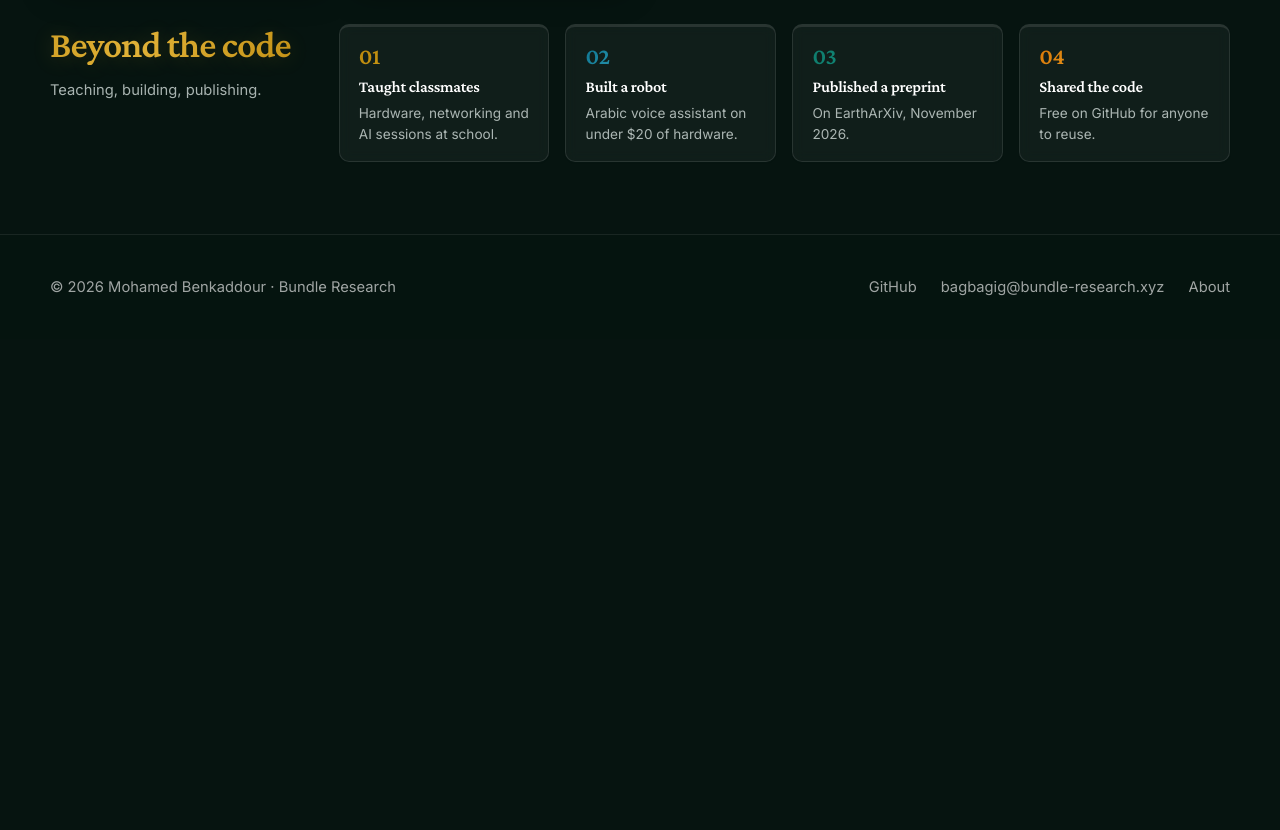
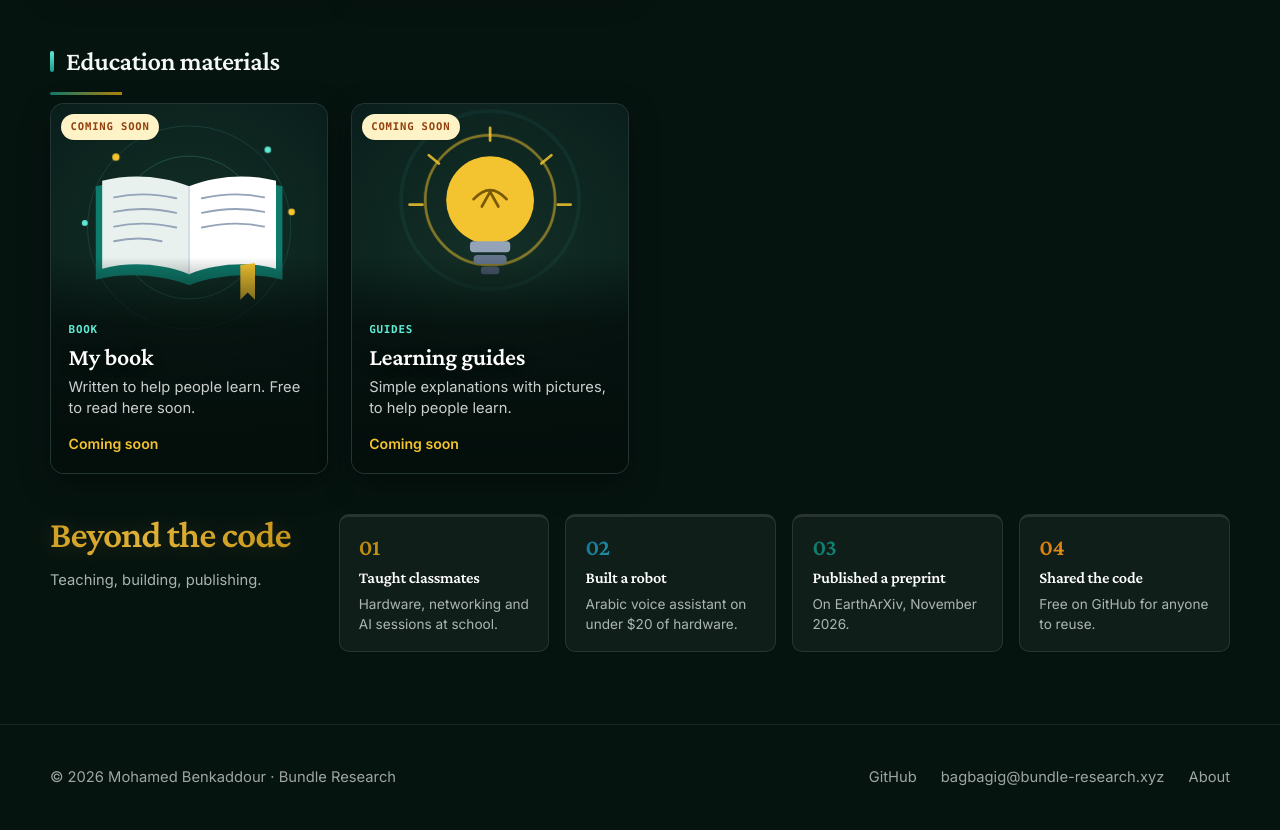
Before and after one commit to mohtheghost/bundle-research-site, a plain HTML site: page index.html in a window 1280 px wide. Shown: the part 1691-2521 px from the top of the page. Before the commit the page ends 2030 px from the top, so only its background shows below. Drawn offline with nearby package versions, Linux system fonts and the light colour scheme.

Commit message:
Research papers first; new Education materials section
- Home order: hero -> Research papers -> Projects -> Education materials
  -> Beyond the code; hero's first button now goes to the papers
- Education materials: "My book" and "Learning guides" cards (Coming
  soon) with drawn pictures, ready for the book and guides
- Menu on every page: Home, Research, Papers, Projects, Education,
  About, Contact; menu button now shows up to 900px wide so 7 links
  never overflow on tablets

Co-Authored-By: Claude Opus 5.5 <noreply@anthropic.com>

```diff
--- a/index.html
+++ b/index.html
@@ -33,6 +33,8 @@
     'paper': '/publications.html',
     'papers': '/publications.html',
     'projects': '/#projects',
+    'education': '/#education',
+    'book': '/#education',
     'about': '/about.html',
     'jack': '/jack-the-robot.html'
   };
@@ -64,11 +66,12 @@
     <a href="/" class="nav-brand">Bundle Research</a>
     <ul class="nav-links">
       <li><a href="/" class="active">Home</a></li>
-      <li><a href="/#projects">Projects</a></li>
       <li><a href="research.html">Research</a></li>
       <li><a href="publications.html">Papers</a></li>
+      <li><a href="/#projects">Projects</a></li>
+      <li><a href="/#education">Education</a></li>
       <li><a href="about.html">About</a></li>
-      <li><a href="#contact-footer" onclick="document.getElementById('contact-footer').scrollIntoView({behavior:'smooth'});return false;">Contact</a></li>
+      <li><a href="/#contact-footer">Contact</a></li>
     </ul>
   </div>
 </nav>
@@ -100,8 +103,8 @@
   <h1 data-reveal data-reveal-delay="1">Hi, I'm <span class="accent name-shimmer">Mohamed Benkaddour</span>. I build forecasting tools for<br> <span class="rotator" data-words="the environment|coral reefs|forests|clean air|wildfire risk|safer communities"><span class="rotator-word">the environment</span></span>.</h1>
   <p class="lede" data-reveal data-reveal-delay="2">Machine learning for nature's hardest forecasts — and a robot that speaks Arabic.</p>
   <div class="ctas" data-reveal data-reveal-delay="3">
-    <a class="btn btn-primary" href="#projects">See my projects ↓</a>
-    <a class="btn btn-secondary" href="#papers">Research papers ↓</a>
+    <a class="btn btn-primary" href="#papers">Research papers ↓</a>
+    <a class="btn btn-secondary" href="#projects">See my projects ↓</a>
   </div>
   <!-- Achievement strip -->
   <div class="achievement-strip" data-reveal data-reveal-delay="4">
@@ -113,7 +116,40 @@
     <span class="dot-sep"></span>
     <span><strong>Open</strong> source</span>
   </div>
-  <a class="scroll-cue" href="#projects" aria-label="Scroll to projects"><span></span></a>
+  <a class="scroll-cue" href="#papers" aria-label="Scroll to research papers"><span></span></a>
+</section>
+
+<!-- RESEARCH PAPERS — same photo-card design as the projects -->
+<section class="container home-section" id="papers">
+  <h2 class="section-title" data-reveal>Research papers</h2>
+
+  <div class="card-grid">
+
+    <a class="photo-card" href="https://doi.org/10.31223/X5VR7D" target="_blank" rel="noopener" data-reveal>
+      <div class="photo-card-media">
+        <span class="photo-card-badge">Published</span>
+        <img src="images/paper-forecast.jpg" alt="Poster: Forecast today, save tomorrow — AI forecasting wildfires, deforestation, desertification and coral bleaching" width="800" height="450" loading="lazy">
+      </div>
+      <div class="photo-card-body">
+        <span class="photo-card-kicker">Preprint · EarthArXiv · Nov 2026</span>
+        <h3 class="photo-card-title is-long">Ridge weighting of other regions’ regression trees, anchored to the seasonal normal: a temporal hold-out test on five environmental forecasting problems</h3>
+        <span class="photo-card-cta">Read the preprint ↗</span>
+      </div>
+    </a>
+
+    <div class="photo-card" data-reveal data-reveal-delay="1">
+      <div class="photo-card-media">
+        <span class="photo-card-badge is-prep">In preparation</span>
+        <img src="images/paper-casualty.jpg" alt="Poster: AI for a safer tomorrow — predicting casualties to help UN peacekeeping forces" width="800" height="450" loading="lazy">
+      </div>
+      <div class="photo-card-body">
+        <span class="photo-card-kicker">Paper · Not yet published</span>
+        <h3 class="photo-card-title is-long">Predicting conflict casualties to help UN peacekeeping forces allocate resources</h3>
+        <span class="photo-card-cta">Coming soon</span>
+      </div>
+    </div>
+
+  </div>
 </section>
 
 <!-- PROJECTS — small photo cards, the first thing a visitor sees (grid has room for more) -->
@@ -173,32 +209,65 @@
   </div>
 </section>
 
-<!-- RESEARCH PAPERS — same photo-card design as the projects -->
-<section class="container home-section" id="papers">
-  <h2 class="section-title" data-reveal>Research papers</h2>
+<!-- EDUCATION MATERIALS — the book and learning materials (same photo-card design) -->
+<section class="container home-section" id="education">
+  <h2 class="section-title" data-reveal>Education materials</h2>
 
   <div class="card-grid">
 
-    <a class="photo-card" href="https://doi.org/10.31223/X5VR7D" target="_blank" rel="noopener" data-reveal>
-      <div class="photo-card-media">
-        <span class="photo-card-badge">Published</span>
-        <img src="images/paper-forecast.jpg" alt="Poster: Forecast today, save tomorrow — AI forecasting wildfires, deforestation, desertification and coral bleaching" width="800" height="450" loading="lazy">
+    <div class="photo-card" data-reveal>
+      <div class="photo-card-media" aria-hidden="true" style="background:radial-gradient(circle at 50% 40%, #143027 0%, #0a1f1c 75%)">
+        <span class="photo-card-badge is-prep">Coming soon</span>
+        <svg viewBox="0 0 300 250" preserveAspectRatio="xMidYMid meet" xmlns="http://www.w3.org/2000/svg">
+          <g fill="none" stroke="#5eead4" stroke-width="1">
+            <circle cx="150" cy="135" r="45" stroke-opacity="0.3"/>
+            <circle cx="150" cy="135" r="78" stroke-opacity="0.22"/>
+            <circle cx="150" cy="135" r="111" stroke-opacity="0.14"/>
+          </g>
+          <path d="M150 96 C118 84 80 82 48 90 L48 192 C80 184 118 186 150 198 C182 186 220 184 252 192 L252 90 C220 82 182 84 150 96 Z" fill="#0f7b6c"/>
+          <path d="M150 90 C120 78 85 76 55 84 L55 180 C85 172 120 174 150 186 Z" fill="#e8f1ee"/>
+          <path d="M150 90 C180 78 215 76 245 84 L245 180 C215 172 180 174 150 186 Z" fill="#ffffff"/>
+          <line x1="150" y1="90" x2="150" y2="186" stroke="#cbd5e1" stroke-width="1.5"/>
+          <g stroke="#94a3b8" stroke-width="2" stroke-linecap="round" fill="none">
+            <path d="M68 102 Q100 95 136 103"/><path d="M68 118 Q100 111 136 119"/><path d="M68 134 Q100 127 136 135"/><path d="M68 150 Q95 144 120 150"/>
+            <path d="M164 103 Q200 95 232 102"/><path d="M164 119 Q200 111 232 118"/><path d="M164 135 Q200 127 232 134"/>
+          </g>
+          <path d="M206 176 L206 214 L214 206 L222 214 L222 174 Z" fill="#f4c430"/>
+          <circle class="engine-node n1" cx="70" cy="58" r="4" fill="#f4c430"/>
+          <circle class="engine-node n3" cx="236" cy="50" r="3" fill="#5eead4"/>
+          <circle class="engine-node n5" cx="262" cy="118" r="3.5" fill="#f4c430"/>
+          <circle class="engine-node n2" cx="36" cy="130" r="3" fill="#5eead4"/>
+        </svg>
       </div>
       <div class="photo-card-body">
-        <span class="photo-card-kicker">Preprint · EarthArXiv · Nov 2026</span>
-        <h3 class="photo-card-title is-long">Ridge weighting of other regions’ regression trees, anchored to the seasonal normal: a temporal hold-out test on five environmental forecasting problems</h3>
-        <span class="photo-card-cta">Read the preprint ↗</span>
+        <span class="photo-card-kicker">Book</span>
+        <h3 class="photo-card-title">My book</h3>
+        <p class="photo-card-line">Written to help people learn. Free to read here soon.</p>
+        <span class="photo-card-cta">Coming soon</span>
       </div>
-    </a>
+    </div>
 
     <div class="photo-card" data-reveal data-reveal-delay="1">
-      <div class="photo-card-media">
-        <span class="photo-card-badge is-prep">In preparation</span>
-        <img src="images/paper-casualty.jpg" alt="Poster: AI for a safer tomorrow — predicting casualties to help UN peacekeeping forces" width="800" height="450" loading="lazy">
+      <div class="photo-card-media" aria-hidden="true" style="background:radial-gradient(circle at 50% 40%, #143027 0%, #0a1f1c 75%)">
+        <span class="photo-card-badge is-prep">Coming soon</span>
+        <svg viewBox="0 0 300 250" preserveAspectRatio="xMidYMid meet" xmlns="http://www.w3.org/2000/svg">
+          <circle class="engine-ripple" cx="150" cy="105" r="48" fill="none" stroke="#f4c430" stroke-width="2"/>
+          <circle class="engine-ripple r2" cx="150" cy="105" r="48" fill="none" stroke="#5eead4" stroke-width="2"/>
+          <g stroke="#f4c430" stroke-width="3" stroke-linecap="round" opacity="0.85">
+            <line x1="150" y1="26" x2="150" y2="40"/><line x1="83" y1="56" x2="94" y2="65"/><line x1="217" y1="56" x2="206" y2="65"/>
+            <line x1="62" y1="110" x2="76" y2="110"/><line x1="238" y1="110" x2="224" y2="110"/>
+          </g>
+          <circle cx="150" cy="105" r="48" fill="#f4c430"/>
+          <path d="M132 104 Q150 84 168 104 M141 112 L150 96 L159 112" stroke="#7a5a06" stroke-width="3" fill="none" stroke-linecap="round" stroke-linejoin="round"/>
+          <rect x="128" y="150" width="44" height="12" rx="4" fill="#94a3b8"/>
+          <rect x="132" y="165" width="36" height="10" rx="4" fill="#64748b"/>
+          <rect x="140" y="178" width="20" height="8" rx="3" fill="#475569"/>
+        </svg>
       </div>
       <div class="photo-card-body">
-        <span class="photo-card-kicker">Paper · Not yet published</span>
-        <h3 class="photo-card-title is-long">Predicting conflict casualties to help UN peacekeeping forces allocate resources</h3>
+        <span class="photo-card-kicker">Guides</span>
+        <h3 class="photo-card-title">Learning guides</h3>
+        <p class="photo-card-line">Simple explanations with pictures, to help people learn.</p>
         <span class="photo-card-cta">Coming soon</span>
       </div>
     </div>
--- a/style.css
+++ b/style.css
@@ -3420,7 +3420,7 @@ footer { background: var(--night); border-top: 1px solid rgba(255, 255, 255, 0.0
 .nav-open .nav-toggle span:nth-child(1) { top: 20px; transform: rotate(45deg); }
 .nav-open .nav-toggle span:nth-child(2) { opacity: 0; }
 .nav-open .nav-toggle span:nth-child(3) { top: 20px; transform: rotate(-45deg); }
-@media (max-width: 640px) {
+@media (max-width: 900px) {
   .js .nav-inner { flex-direction: row; flex-wrap: wrap; align-items: center; justify-content: space-between; gap: 0; }
   .js .nav-toggle { display: block; }
   .js .nav-links { display: none; flex-basis: 100%; flex-direction: column; gap: 0; padding: 0.6rem 0 0.3rem; }
```
Also changed, not shown: about.html (+2 -1 lines), bundle-framework.html (+2 -1 lines), desertflow.html (+2 -1 lines), jack-the-robot.html (+2 -1 lines), leakage-audit.html (+3 -2 lines), publications.html (+2 -1 lines), research.html (+2 -1 lines).
